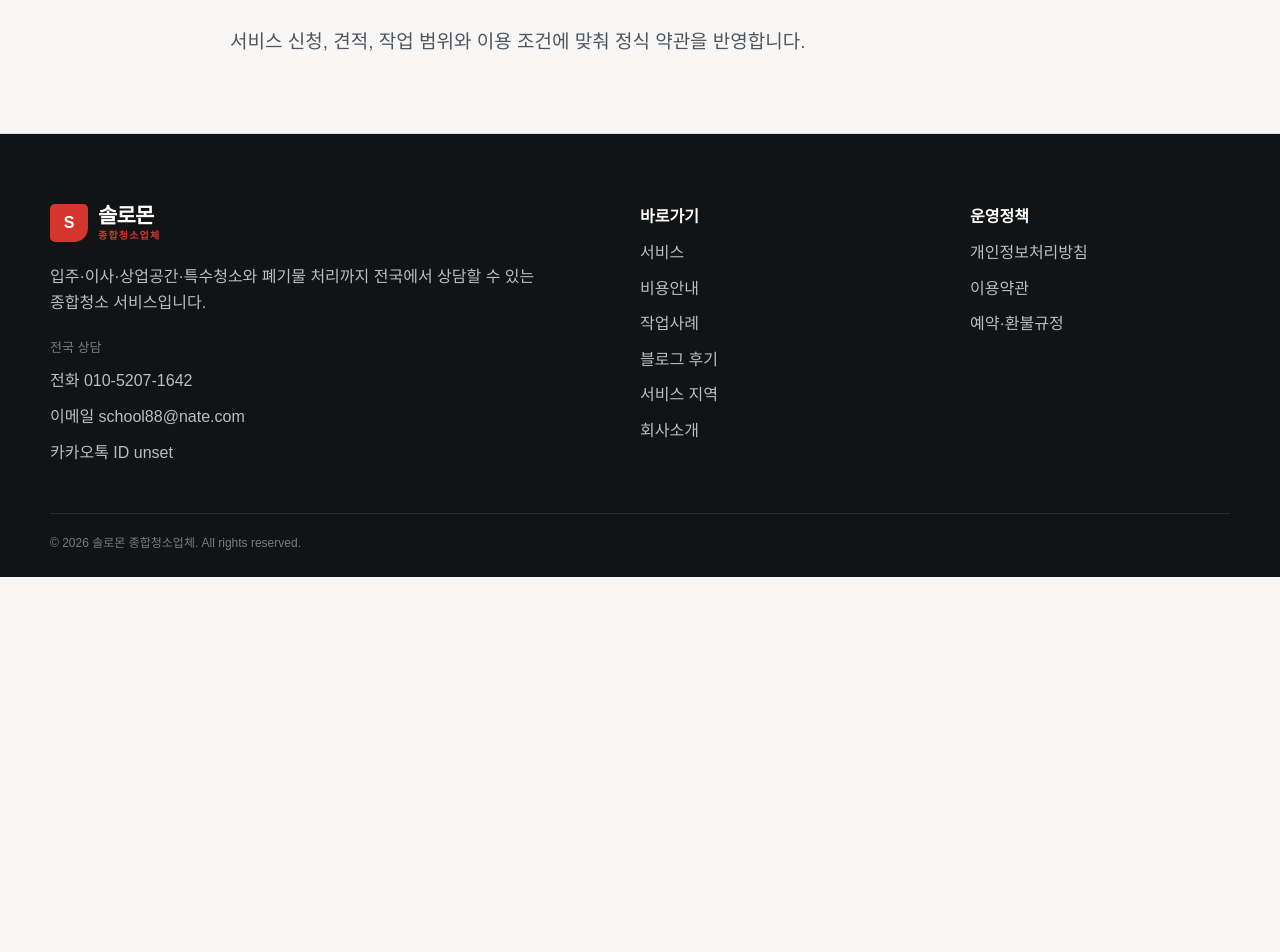
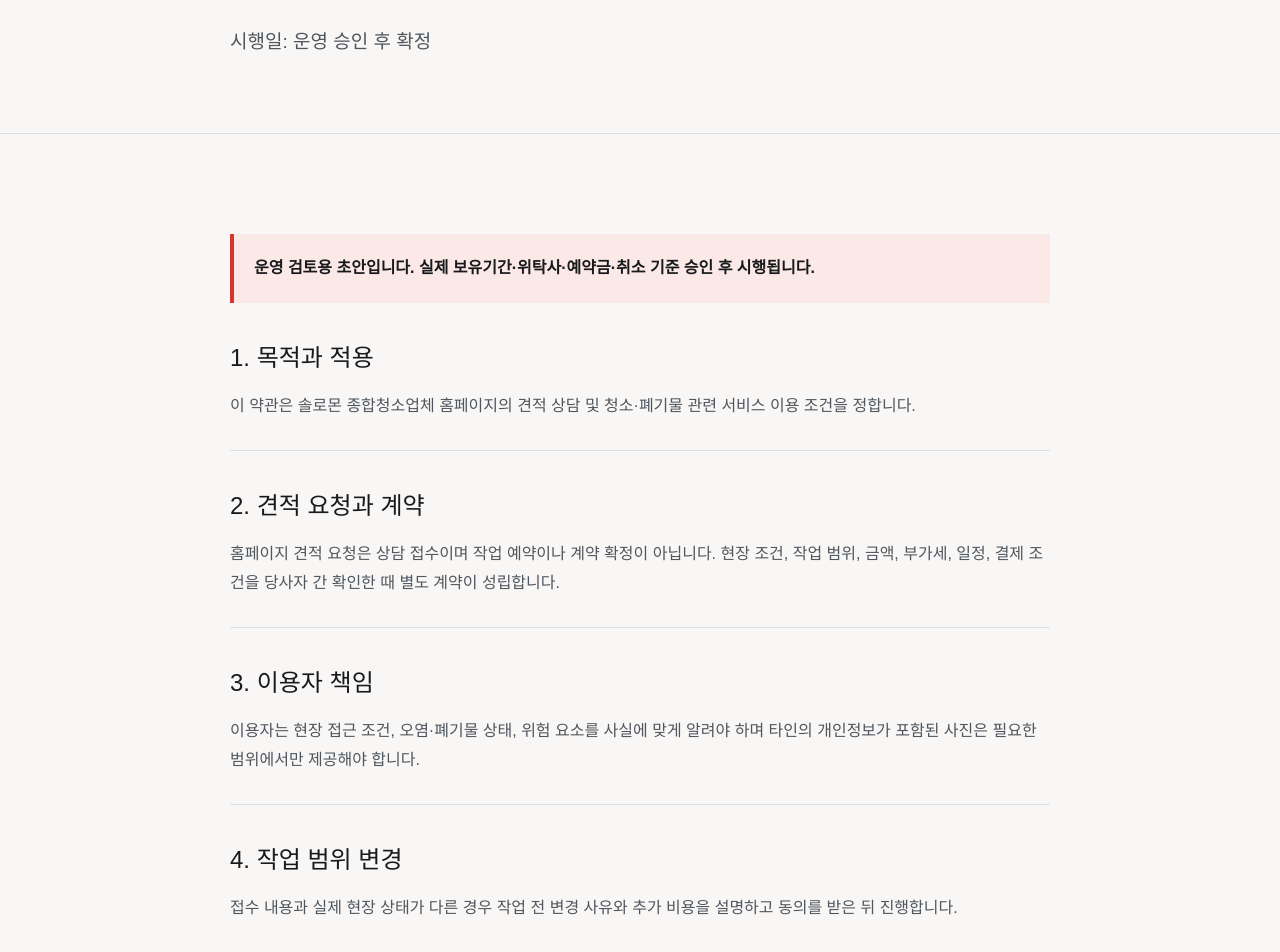
Before and after one commit to rhkss8/solomon-clean, a Next.js app: page /terms in a window 1280 px wide. Shown: the part 280-1232 px from the top of the page. Before the commit the page ends 857 px from the top, so only its background shows below. Built offline with nearby package versions, Linux system fonts and the light colour scheme; no server answers.

Commit message:
feat: add reviewable operating policies

```diff
--- a/app/globals.css
+++ b/app/globals.css
@@ -139,6 +139,11 @@ h1, h2, h3, p { margin-top: 0; }
 .evidence-panel h2 { margin: 10px 0; font-size: clamp(28px, 4vw, 40px); }
 .evidence-panel p { color: var(--text-secondary); line-height: 1.75; }
 .evidence-pending { padding: 20px; border-left: 4px solid var(--brand-primary); background: var(--surface-subtle); }
+.policy-document { display: grid; gap: 36px; }
+.policy-document section { padding-bottom: 30px; border-bottom: 1px solid var(--border); }
+.policy-document h2 { margin: 0 0 14px; font-size: 24px; }
+.policy-document p { color: var(--text-secondary); line-height: 1.8; }
+.policy-draft { margin: 0; padding: 20px; border-left: 4px solid var(--brand-primary); background: var(--brand-soft); color: var(--ink) !important; font-weight: 700; }
 .price-calculator__form label { display: grid; gap: 8px; font-weight: 700; }
 .price-calculator__form select { min-height: 48px; padding: 0 12px; border: 1px solid var(--border); background: white; color: var(--ink); font: inherit; }
 .price-calculator__result { border-top: 4px solid var(--brand-primary); }
--- a/app/privacy/page.tsx
+++ b/app/privacy/page.tsx
@@ -1 +1,5 @@
-export default function PrivacyPage(){return <main><section className="page-hero"><div className="container narrow"><span className="eyebrow">POLICY</span><h1>개인정보처리방침</h1><p>실제 견적 저장·전송 방식 확정 후 수집 항목, 이용 목적, 보유기간과 위탁사를 반영합니다.</p></div></section></main>}
+import { PolicyDocumentView } from "@/src/components/PolicyDocumentView";
+import { legalDocuments } from "@/src/domain/legal";
+import { createPageMetadata } from "@/src/lib/metadata";
+export const metadata = createPageMetadata({ title: "개인정보처리방침", description: "솔로몬 종합청소업체의 개인정보 처리 기준입니다.", path: "/privacy" });
+export default function PrivacyPage() { return <PolicyDocumentView document={legalDocuments.privacy} />; }
--- a/app/refund-policy/page.tsx
+++ b/app/refund-policy/page.tsx
@@ -1 +1,5 @@
-export default function RefundPage(){return <main><section className="page-hero"><div className="container narrow"><span className="eyebrow">POLICY</span><h1>예약·환불규정</h1><p>예약금, 일정 변경, 작업 취소 기준을 실제 운영정책에 맞춰 반영합니다.</p></div></section></main>}
+import { PolicyDocumentView } from "@/src/components/PolicyDocumentView";
+import { legalDocuments } from "@/src/domain/legal";
+import { createPageMetadata } from "@/src/lib/metadata";
+export const metadata = createPageMetadata({ title: "예약·취소·환불 안내", description: "견적 접수와 예약 확정 이후의 취소·환불 기준입니다.", path: "/refund-policy" });
+export default function RefundPage() { return <PolicyDocumentView document={legalDocuments.refund} />; }
--- a/app/terms/page.tsx
+++ b/app/terms/page.tsx
@@ -1 +1,5 @@
-export default function TermsPage(){return <main><section className="page-hero"><div className="container narrow"><span className="eyebrow">POLICY</span><h1>이용약관</h1><p>서비스 신청, 견적, 작업 범위와 이용 조건에 맞춰 정식 약관을 반영합니다.</p></div></section></main>}
+import { PolicyDocumentView } from "@/src/components/PolicyDocumentView";
+import { legalDocuments } from "@/src/domain/legal";
+import { createPageMetadata } from "@/src/lib/metadata";
+export const metadata = createPageMetadata({ title: "이용약관", description: "견적 상담과 서비스 이용 조건을 확인하세요.", path: "/terms" });
+export default function TermsPage() { return <PolicyDocumentView document={legalDocuments.terms} />; }
--- /dev/null
+++ b/src/components/PolicyDocumentView.tsx
@@ -0,0 +1,6 @@
+import type { PolicyDocument } from "@/src/domain/legal";
+
+/** Renders a versioned policy and makes an unapproved draft impossible to mistake for final copy. */
+export function PolicyDocumentView({ document }: { document: PolicyDocument }) {
+  return <main><section className="page-hero"><div className="container narrow"><span className="eyebrow">POLICY</span><h1>{document.title}</h1><p>시행일: {document.effectiveDate}</p></div></section><section className="section"><article className="container narrow policy-document">{document.status === "draft" && <p className="policy-draft" role="status">운영 검토용 초안입니다. 실제 보유기간·위탁사·예약금·취소 기준 승인 후 시행됩니다.</p>}{document.sections.map((section) => <section key={section.title}><h2>{section.title}</h2>{section.paragraphs.map((paragraph) => <p key={paragraph}>{paragraph}</p>)}</section>)}</article></section></main>;
+}
--- /dev/null
+++ b/src/domain/legal.ts
@@ -0,0 +1,39 @@
+export type PolicySection = { title: string; paragraphs: readonly string[] };
+export type PolicyDocument = { title: string; effectiveDate: string; status: "draft" | "approved"; sections: readonly PolicySection[] };
+
+const commonContact = "정책 관련 문의: 010-5207-1642 / school88@nate.com";
+
+/** Legal documents are centralized so approval and future revisions have one owner. */
+export const legalDocuments = {
+  privacy: {
+    title: "개인정보처리방침", effectiveDate: "운영 승인 후 확정", status: "draft",
+    sections: [
+      { title: "1. 처리 목적", paragraphs: ["무료견적 접수, 현장 확인, 상담 연락, 작업 일정 협의와 분쟁 대응을 위해 개인정보를 처리합니다."] },
+      { title: "2. 처리 항목", paragraphs: ["필수: 서비스 종류, 성명, 연락처, 서비스 지역, 현장 설명, 개인정보 수집 동의 여부", "선택: 희망일, 이용자가 첨부한 현장 사진"] },
+      { title: "3. 보유 및 이용 기간", paragraphs: ["상담 정보와 현장 사진의 실제 보유기간은 대표자 승인 전이며, 확정 전에는 운영 배포를 진행하지 않습니다. 관계 법령상 보존 의무가 있는 정보는 해당 기간 동안 별도 보관할 수 있습니다."] },
+      { title: "4. 제3자 제공과 처리위탁", paragraphs: ["현재 제3자 판매·광고 제공은 예정하지 않습니다. 운영 시 사용하는 호스팅, 데이터베이스, 비공개 파일 저장소, 이메일 전송 사업자와 위탁 범위를 확정해 이 방침에 공개합니다."] },
+      { title: "5. 파기", paragraphs: ["보유기간이 끝나거나 처리 목적이 달성된 개인정보는 복구할 수 없는 방법으로 지체 없이 파기합니다. 법령에 따라 보존할 경우 다른 정보와 분리합니다."] },
+      { title: "6. 정보주체의 권리", paragraphs: ["본인 개인정보의 열람, 정정·삭제, 처리정지와 동의 철회를 요청할 수 있습니다. 아래 연락처로 요청하면 본인 확인 후 처리합니다."] },
+      { title: "7. 안전성 확보와 문의", paragraphs: ["접근 권한 제한, 비공개 사진 저장, 전송구간 보호 등 필요한 안전조치를 적용합니다.", commonContact] },
+    ],
+  },
+  terms: {
+    title: "이용약관", effectiveDate: "운영 승인 후 확정", status: "draft",
+    sections: [
+      { title: "1. 목적과 적용", paragraphs: ["이 약관은 솔로몬 종합청소업체 홈페이지의 견적 상담 및 청소·폐기물 관련 서비스 이용 조건을 정합니다."] },
+      { title: "2. 견적 요청과 계약", paragraphs: ["홈페이지 견적 요청은 상담 접수이며 작업 예약이나 계약 확정이 아닙니다. 현장 조건, 작업 범위, 금액, 부가세, 일정, 결제 조건을 당사자 간 확인한 때 별도 계약이 성립합니다."] },
+      { title: "3. 이용자 책임", paragraphs: ["이용자는 현장 접근 조건, 오염·폐기물 상태, 위험 요소를 사실에 맞게 알려야 하며 타인의 개인정보가 포함된 사진은 필요한 범위에서만 제공해야 합니다."] },
+      { title: "4. 작업 범위 변경", paragraphs: ["접수 내용과 실제 현장 상태가 다른 경우 작업 전 변경 사유와 추가 비용을 설명하고 동의를 받은 뒤 진행합니다."] },
+      { title: "5. 책임과 분쟁", paragraphs: ["고의 또는 과실에 따른 책임은 관계 법령과 개별 계약에 따릅니다. 소비자에게 법령상 인정되는 권리를 제한하지 않습니다.", commonContact] },
+    ],
+  },
+  refund: {
+    title: "예약·취소·환불 안내", effectiveDate: "운영 승인 후 확정", status: "draft",
+    sections: [
+      { title: "1. 견적 접수", paragraphs: ["무료견적 접수만으로 결제가 발생하거나 예약이 확정되지 않으므로 별도의 취소 수수료가 없습니다."] },
+      { title: "2. 예약 확정 후 변경·취소", paragraphs: ["예약금, 취소 시점별 비용, 일정 변경 가능 횟수는 실제 운영 기준 확정 전입니다. 계약 전 견적서 또는 별도 계약서에 기준을 명시하고 동의를 받습니다."] },
+      { title: "3. 작업 개시 후", paragraphs: ["작업이 시작된 뒤에는 이미 제공된 용역, 투입 인력·장비·처리 비용과 남은 작업 범위를 기준으로 정산할 수 있습니다. 관계 법령에서 인정하는 청약철회·해제 권리를 제한하지 않습니다."] },
+      { title: "4. 환급", paragraphs: ["환급 사유가 확정되면 관계 법령과 결제수단의 처리 절차에 따라 진행하고, 구체적인 처리 내용은 고객에게 안내합니다.", commonContact] },
+    ],
+  },
+} satisfies Record<string, PolicyDocument>;
```
Also changed, not shown: app/estimate/page.tsx (+22 -3 lines), 3 other files (tests, documents, lock files or other folders).
